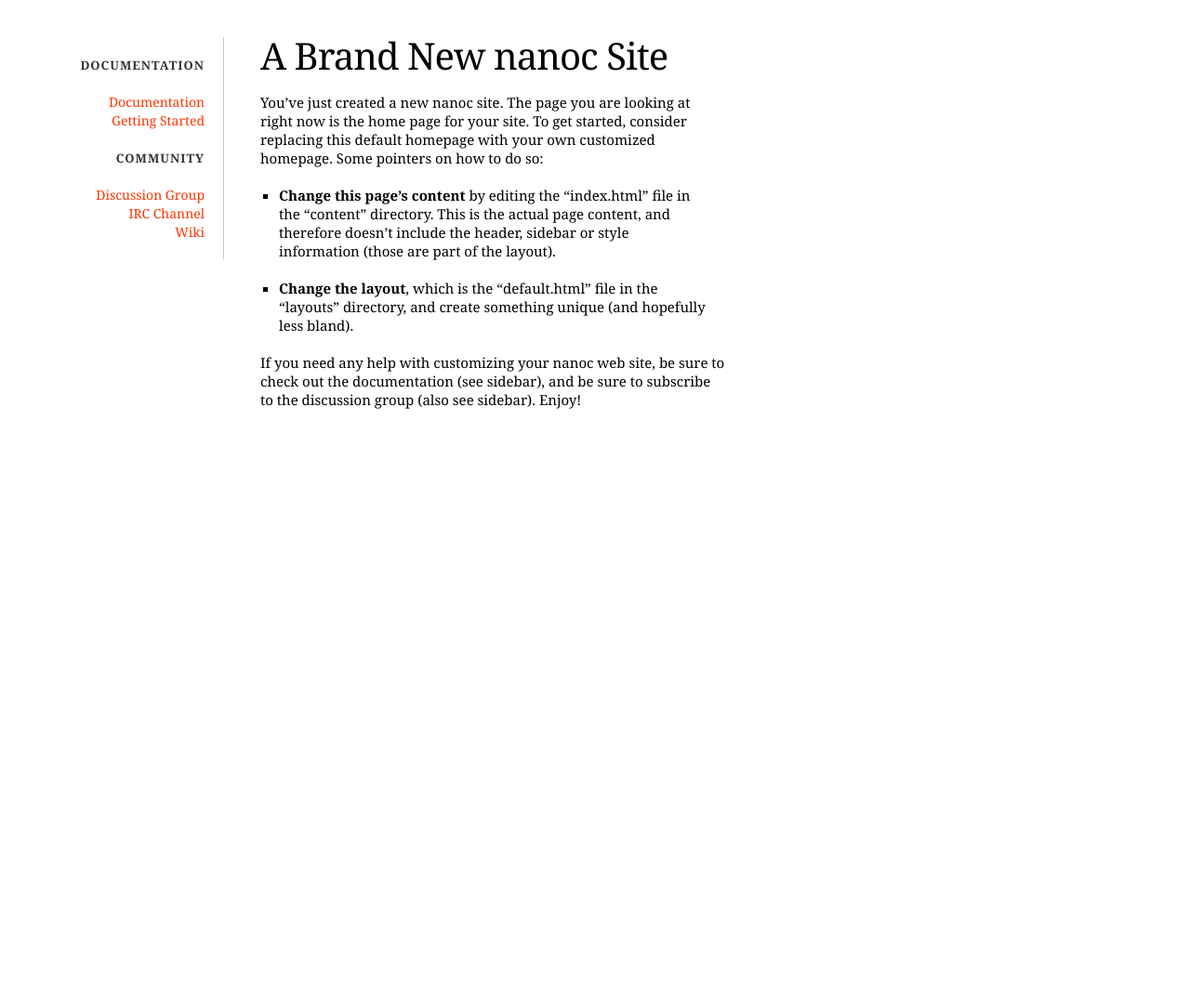
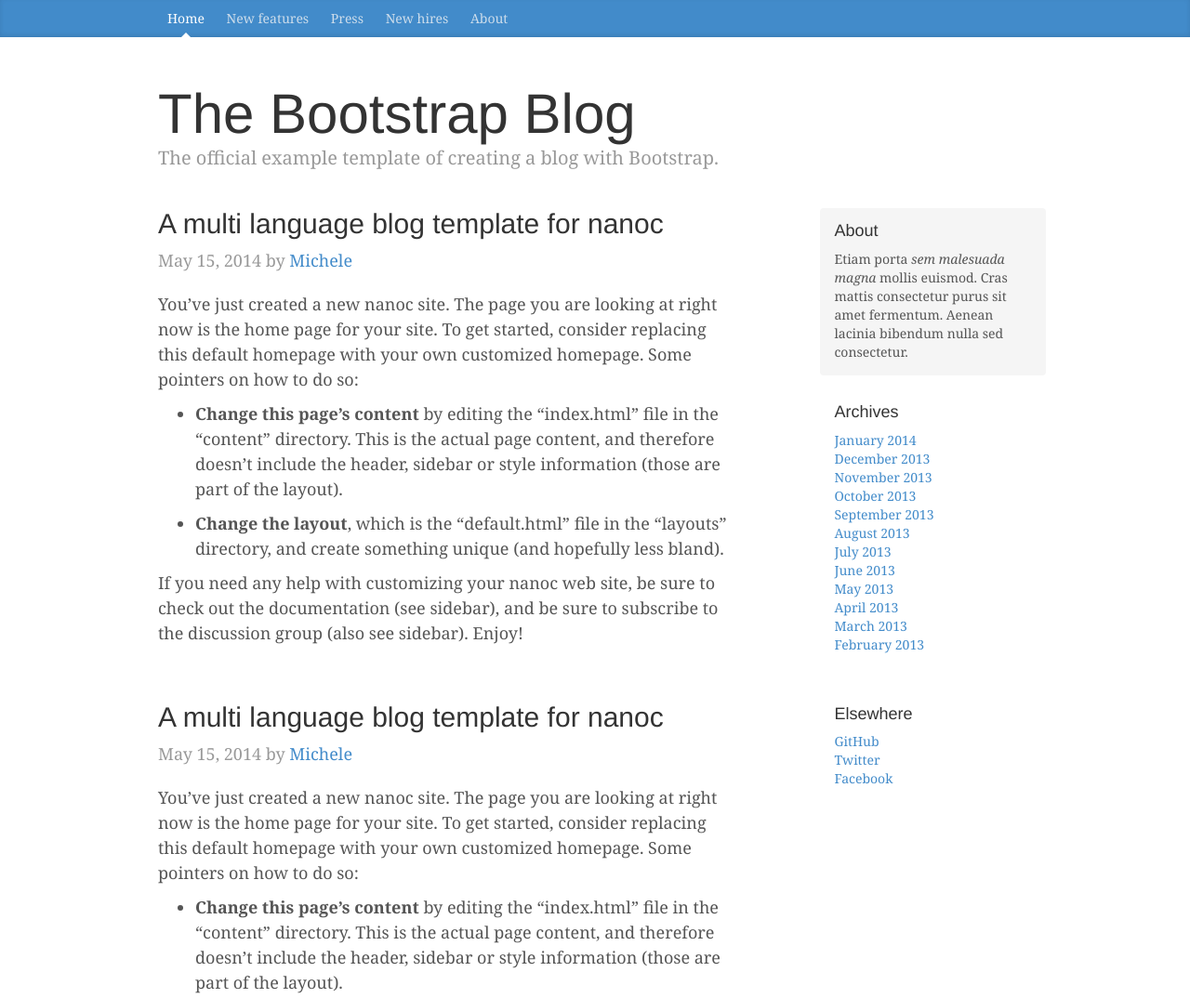
Before and after one commit to mvolpato/nanoc-multi-lang-blog, a plain HTML site: page index.html in a window 1280 px wide. Shown: the top 1074 px of the page at 93% size. Before the commit the page ends 800 px from the top, so only its background shows below. Drawn offline with nearby package versions, Linux system fonts and the light colour scheme.

Commit message:
added bootstrap

```diff
--- a/index.html
+++ b/index.html
@@ -1,16 +1,51 @@
-<!DOCTYPE HTML>
+<!DOCTYPE html>
 <html lang="en">
   <head>
     <meta charset="utf-8">
-    <title>A Brand New nanoc Site - Home</title>
-    <link rel="stylesheet" href="stylesheet.css">
+    <meta http-equiv="X-UA-Compatible" content="IE=edge">
+    <meta name="viewport" content="width=device-width, initial-scale=1">
+    <meta name="description" content="">
+    <meta name="author" content="">
+    <title>A multi language blog with Nanoc - Home</title>
+
+    <!-- Bootstrap core CSS -->
+    <link href="style/bootstrap.min.css" rel="stylesheet">
+
+    <!-- Custom styles for this template -->
+    <link href="style/blog.css" rel="stylesheet">
 
     <!-- you don't need to keep this, but it's cool for stats! -->
     <meta name="generator" content="nanoc 3.6.9">
   </head>
+
   <body>
-    <div id="main">
-      <h1>A Brand New nanoc Site</h1>
+
+    <div class="blog-masthead">
+      <div class="container">
+        <nav class="blog-nav">
+          <a class="blog-nav-item active" href="#">Home</a>
+          <a class="blog-nav-item" href="#">New features</a>
+          <a class="blog-nav-item" href="#">Press</a>
+          <a class="blog-nav-item" href="#">New hires</a>
+          <a class="blog-nav-item" href="#">About</a>
+        </nav>
+      </div>
+    </div>
+
+    <div class="container">
+
+      <div class="blog-header">
+        <h1 class="blog-title">The Bootstrap Blog</h1>
+        <p class="lead blog-description">The official example template of creating a blog with Bootstrap.</p>
+      </div>
+
+      <div class="row">
+
+        <div class="col-sm-8 blog-main">
+
+          <div class="blog-post">
+            <h2>A multi language blog template for nanoc</h2>
+<p class="blog-post-meta">May 15, 2014 by <a href="#">Michele</a></p>
 
 <p>You’ve just created a new nanoc site. The page you are looking at right now is the home page for your site. To get started, consider replacing this default homepage with your own customized homepage. Some pointers on how to do so:</p>
 
@@ -20,19 +55,94 @@
 </ul>
 
 <p>If you need any help with customizing your nanoc web site, be sure to check out the documentation (see sidebar), and be sure to subscribe to the discussion group (also see sidebar). Enjoy!</p>
+          </div><!-- /.blog-post -->
+
+          <div class="blog-post">
+            <h2>A multi language blog template for nanoc</h2>
+<p class="blog-post-meta">May 15, 2014 by <a href="#">Michele</a></p>
+
+<p>You’ve just created a new nanoc site. The page you are looking at right now is the home page for your site. To get started, consider replacing this default homepage with your own customized homepage. Some pointers on how to do so:</p>
+
+<ul>
+  <li><p><strong>Change this page’s content</strong> by editing the “index.html” file in the “content” directory. This is the actual page content, and therefore doesn’t include the header, sidebar or style information (those are part of the layout).</p></li>
+  <li><p><strong>Change the layout</strong>, which is the “default.html” file in the “layouts” directory, and create something unique (and hopefully less bland).</p></li>
+</ul>
+
+<p>If you need any help with customizing your nanoc web site, be sure to check out the documentation (see sidebar), and be sure to subscribe to the discussion group (also see sidebar). Enjoy!</p>
+          </div><!-- /.blog-post -->
+
+          <div class="blog-post">
+            <h2>A multi language blog template for nanoc</h2>
+<p class="blog-post-meta">May 15, 2014 by <a href="#">Michele</a></p>
+
+<p>You’ve just created a new nanoc site. The page you are looking at right now is the home page for your site. To get started, consider replacing this default homepage with your own customized homepage. Some pointers on how to do so:</p>
+
+<ul>
+  <li><p><strong>Change this page’s content</strong> by editing the “index.html” file in the “content” directory. This is the actual page content, and therefore doesn’t include the header, sidebar or style information (those are part of the layout).</p></li>
+  <li><p><strong>Change the layout</strong>, which is the “default.html” file in the “layouts” directory, and create something unique (and hopefully less bland).</p></li>
+</ul>
+
+<p>If you need any help with customizing your nanoc web site, be sure to check out the documentation (see sidebar), and be sure to subscribe to the discussion group (also see sidebar). Enjoy!</p>
+          </div><!-- /.blog-post -->
+
+          <ul class="pager">
+            <li><a href="#">Previous</a></li>
+            <li><a href="#">Next</a></li>
+          </ul>
+
+        </div><!-- /.blog-main -->
+
+        <div class="col-sm-3 col-sm-offset-1 blog-sidebar">
+          <div class="sidebar-module sidebar-module-inset">
+            <h4>About</h4>
+            <p>Etiam porta <em>sem malesuada magna</em> mollis euismod. Cras mattis consectetur purus sit amet fermentum. Aenean lacinia bibendum nulla sed consectetur.</p>
+          </div>
+          <div class="sidebar-module">
+            <h4>Archives</h4>
+            <ol class="list-unstyled">
+              <li><a href="#">January 2014</a></li>
+              <li><a href="#">December 2013</a></li>
+              <li><a href="#">November 2013</a></li>
+              <li><a href="#">October 2013</a></li>
+              <li><a href="#">September 2013</a></li>
+              <li><a href="#">August 2013</a></li>
+              <li><a href="#">July 2013</a></li>
+              <li><a href="#">June 2013</a></li>
+              <li><a href="#">May 2013</a></li>
+              <li><a href="#">April 2013</a></li>
+              <li><a href="#">March 2013</a></li>
+              <li><a href="#">February 2013</a></li>
+            </ol>
+          </div>
+          <div class="sidebar-module">
+            <h4>Elsewhere</h4>
+            <ol class="list-unstyled">
+              <li><a href="#">GitHub</a></li>
+              <li><a href="#">Twitter</a></li>
+              <li><a href="#">Facebook</a></li>
+            </ol>
+          </div>
+        </div><!-- /.blog-sidebar -->
+
+      </div><!-- /.row -->
+
+    </div><!-- /.container -->
+
+    <div class="blog-footer">
+      <p>Multi language blog for Nanoc built by <a href="https://volpato.nl">Michele Volpato</a>.</p>
+      <p>
+      <p>Blog template built for <a href="http://getbootstrap.com">Bootstrap</a> by <a href="https://twitter.com/mdo">@mdo</a>.</p>
+      <p>
+        <a href="#">Back to top</a>
+      </p>
     </div>
-    <div id="sidebar">
-      <h2>Documentation</h2>
-      <ul>
-        <li><a href="http://nanoc.ws/docs/">Documentation</a></li>
-        <li><a href="http://nanoc.ws/docs/tutorial/">Getting Started</a></li>
-      </ul>
-      <h2>Community</h2>
-      <ul>
-        <li><a href="http://groups.google.com/group/nanoc/">Discussion Group</a></li>
-        <li><a href="irc://chat.freenode.net/#nanoc">IRC Channel</a></li>
-        <li><a href="http://github.com/nanoc/nanoc/wiki/">Wiki</a></li>
-      </ul>
-    </div>
+
+
+    <!-- Bootstrap core JavaScript
+    ================================================== -->
+    <!-- Placed at the end of the document so the pages load faster -->
+    <script src="https://ajax.googleapis.com/ajax/libs/jquery/1.11.0/jquery.min.js"></script>
+    <script src="../../dist/js/bootstrap.min.js"></script>
+    <script src="../../assets/js/docs.min.js"></script>
   </body>
 </html>
--- /dev/null
+++ b/style/blog.css
@@ -0,0 +1,163 @@
+/*
+ * Globals
+ */
+
+body {
+  font-family: Georgia, "Times New Roman", Times, serif;
+  color: #555;
+}
+
+h1, .h1,
+h2, .h2,
+h3, .h3,
+h4, .h4,
+h5, .h5,
+h6, .h6 {
+  margin-top: 0;
+  font-family: "Helvetica Neue", Helvetica, Arial, sans-serif;
+  font-weight: normal;
+  color: #333;
+}
+
+
+/*
+ * Override Bootstrap's default container.
+ */
+
+@media (min-width: 1200px) {
+  .container {
+    width: 970px;
+  }
+}
+
+
+/*
+ * Masthead for nav
+ */
+
+.blog-masthead {
+  background-color: #428bca;
+  box-shadow: inset 0 -2px 5px rgba(0,0,0,.1);
+}
+
+/* Nav links */
+.blog-nav-item {
+  position: relative;
+  display: inline-block;
+  padding: 10px;
+  font-weight: 500;
+  color: #cdddeb;
+}
+.blog-nav-item:hover,
+.blog-nav-item:focus {
+  color: #fff;
+  text-decoration: none;
+}
+
+/* Active state gets a caret at the bottom */
+.blog-nav .active {
+  color: #fff;
+}
+.blog-nav .active:after {
+  position: absolute;
+  bottom: 0;
+  left: 50%;
+  width: 0;
+  height: 0;
+  margin-left: -5px;
+  vertical-align: middle;
+  content: " ";
+  border-right:  5px solid transparent;
+  border-bottom: 5px solid;
+  border-left:   5px solid transparent;
+}
+
+
+/*
+ * Blog name and description
+ */
+
+.blog-header {
+  padding-top: 20px;
+  padding-bottom: 20px;
+}
+.blog-title {
+  margin-top: 30px;
+  margin-bottom: 0;
+  font-size: 60px;
+  font-weight: normal;
+}
+.blog-description {
+  font-size: 20px;
+  color: #999;
+}
+
+
+/*
+ * Main column and sidebar layout
+ */
+
+.blog-main {
+  font-size: 18px;
+  line-height: 1.5;
+}
+
+/* Sidebar modules for boxing content */
+.sidebar-module {
+  padding: 15px;
+  margin: 0 -15px 15px;
+}
+.sidebar-module-inset {
+  padding: 15px;
+  background-color: #f5f5f5;
+  border-radius: 4px;
+}
+.sidebar-module-inset p:last-child,
+.sidebar-module-inset ul:last-child,
+.sidebar-module-inset ol:last-child {
+  margin-bottom: 0;
+}
+
+
+
+/* Pagination */
+.pager {
+  margin-bottom: 60px;
+  text-align: left;
+}
+.pager > li > a {
+  width: 140px;
+  padding: 10px 20px;
+  text-align: center;
+  border-radius: 30px;
+}
+
+
+/*
+ * Blog posts
+ */
+
+.blog-post {
+  margin-bottom: 60px;
+}
+.blog-post-title {
+  margin-bottom: 5px;
+  font-size: 40px;
+}
+.blog-post-meta {
+  margin-bottom: 20px;
+  color: #999;
+}
+
+
+/*
+ * Footer
+ */
+
+.blog-footer {
+  padding: 40px 0;
+  color: #999;
+  text-align: center;
+  background-color: #f9f9f9;
+  border-top: 1px solid #e5e5e5;
+}
--- a/stylesheet.css
+++ /dev/null
@@ -1,101 +0,0 @@
-* {
-  margin: 0;
-  padding: 0;
-
-  font-family: Georgia, Palatino, serif;
-}
-
-body {
-  background: #fff;
-}
-
-a {
-  text-decoration: none;
-}
-
-a:link,
-a:visited {
-  color: #f30;
-}
-
-a:hover {
-  color: #f90;
-}
-
-#main {
-  position: absolute;
-
-  top: 40px;
-  left: 280px;
-
-  width: 500px;
-}
-
-#main h1 {
-  font-size: 40px;
-  font-weight: normal;
-
-  line-height: 40px;
-
-  letter-spacing: -1px;
-}
-
-#main p {
-  margin: 20px 0;
-
-  font-size: 15px;
-
-  line-height: 20px;
-}
-
-#main ul, #main ol {
-  margin: 20px;
-}
-
-#main li {
-  font-size: 15px;
-
-  line-height: 20px;
-}
-
-#main ul li {
-  list-style-type: square;
-}
-
-#sidebar {
-  position: absolute;
-
-  top: 40px;
-  left: 20px;
-  width: 200px;
-
-  padding: 20px 20px 0 0;
-
-  border-right: 1px solid #ccc;
-
-  text-align: right;
-}
-
-#sidebar h2 {
-  text-transform: uppercase;
-
-  font-size: 13px;
-
-  color: #333;
-
-  letter-spacing: 1px;
-
-  line-height: 20px;
-}
-
-#sidebar ul {
-  list-style-type: none;
-
-  margin: 20px 0;
-}
-
-#sidebar li {
-  font-size: 14px;
-
-  line-height: 20px;
-}
```
Also changed, not shown: style/bootstrap.min.css (added).
